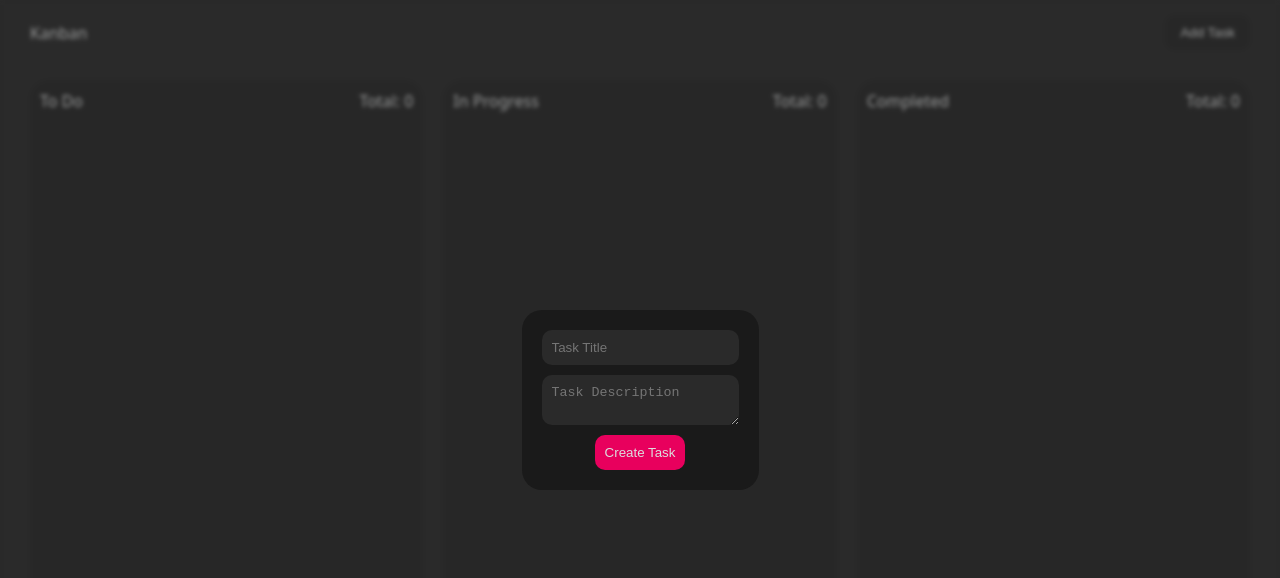
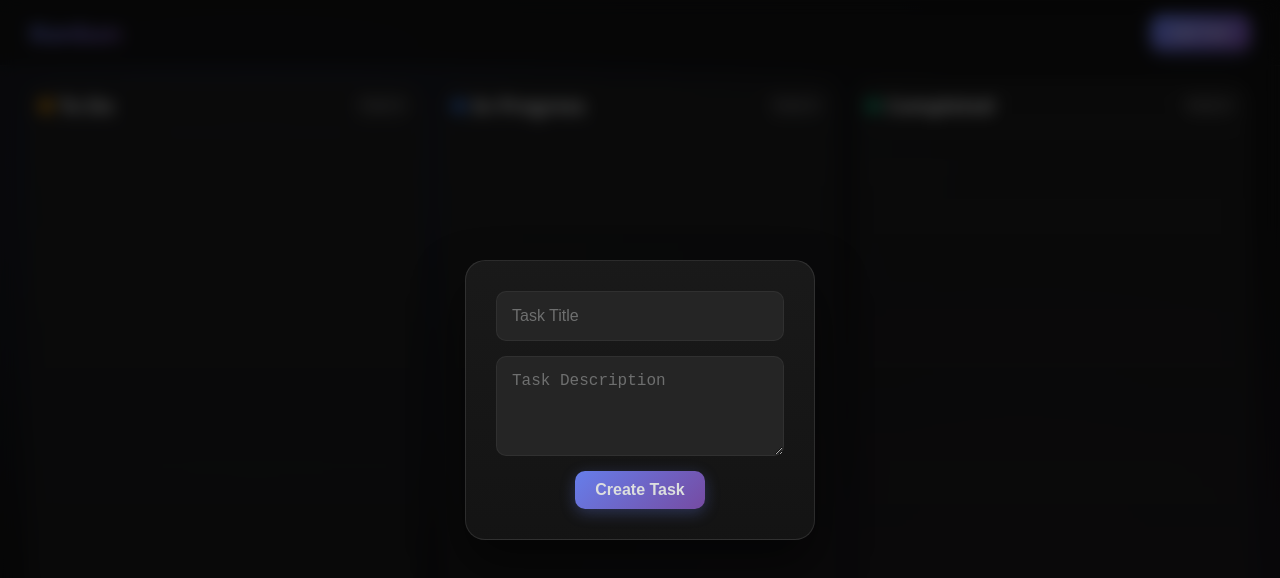
Before and after one commit to Anand-Mansabdar/Kanban-Board, a plain HTML site: page index.html in a window 1280 px wide. Both pictures are taken after a click on the button "Add Task". Drawn offline with Linux system fonts and the light colour scheme.

Commit message:
Updated UI

```diff
--- a/index.html
+++ b/index.html
@@ -3,7 +3,7 @@
 
 <head>
   <meta charset="UTF-8">
-  <meta name="viewport" content="width= , initial-scale=1.0">
+  <meta name="viewport" content="width=device-width, initial-scale=1.0">
   <title>Kanban Board</title>
   <link rel="stylesheet" href="style.css">
 </head>
--- a/style.css
+++ b/style.css
@@ -14,13 +14,17 @@ html{
 }
 
 :root{
-  --background-color: #1f1f1f;
+  --background-color: #0f0f0f;
   --button-background-color: #1a1a1a;
-  --background-task-color: #2a2a2a;
+  --background-task-color: #252525;
   --deletebtn-background-color: #eb3c3c;
   --primary-text-color: rgb(220, 222, 222);
-  --primary-border-color: #1e90ff ;
+  --primary-border-color: #1e90ff;
   --secondary-button-color: #e8005d;
+  --accent-gradient: linear-gradient(135deg, #667eea 0%, #764ba2 100%);
+  --todo-accent: #f59e0b;
+  --progress-accent: #3b82f6;
+  --completed-accent: #10b981;
 
   /* Padding Variables */
   --nav-padding: 15px 30px;
@@ -49,6 +53,9 @@ html{
 body{
   background-color: var(--background-color);
   color: var(--primary-text-color);
+  background-image:
+    radial-gradient(at 20% 20%, rgba(102, 126, 234, 0.1) 0px, transparent 50%),
+    radial-gradient(at 80% 80%, rgba(118, 75, 162, 0.1) 0px, transparent 50%);
 }
 
 main{
@@ -57,6 +64,7 @@ main{
   flex-direction: column;
 }
 
+/* Nav Styles */
 nav{
   padding: var(--nav-padding);
   display: flex;
@@ -64,18 +72,44 @@ nav{
   align-items: center;
   position: sticky;
   top: 0;
+  background: rgba(15, 15, 15, 0.8);
+  backdrop-filter: blur(10px);
+  z-index: 100;
+  border-bottom: 1px solid rgba(255, 255, 255, 0.05);
+}
+
+nav .left{
+  font-size: var(--font-xl);
+  font-weight: 700;
+  background: var(--accent-gradient);
+  -webkit-background-clip: text;
+  -webkit-text-fill-color: transparent;
+  background-clip: text;
 }
 
 nav button{
-  background-color: var(--button-background-color);
+  background: var(--accent-gradient);
   border: none;
   outline: none;
   color: var(--primary-text-color);
-  padding: var(--padding-md) var(--padding-lg);
+  padding: var(--padding-md) var(--padding-xl);
   cursor: pointer;
   border-radius: var(--border-md);
+  font-weight: 600;
+  transition: all 0.3s cubic-bezier(0.4, 0, 0.2, 1);
+  box-shadow: 0 4px 15px rgba(102, 126, 234, 0.3);
 }
 
+nav button:hover{
+  transform: translateY(-2px);
+  box-shadow: 0 6px 20px rgba(102, 126, 234, 0.4);
+}
+
+nav button:active{
+  transform: translateY(0);
+}
+
+/* Board Section */
 section{
   padding: var(--section-padding);
   display: flex;
@@ -86,54 +120,154 @@ section{
 
 section .task-column{
   width: 100%;
-  background-color: var(--button-background-color);
+  background: linear-gradient(180deg, rgba(26, 26, 26, 0.9) 0%, rgba(26, 26, 26, 0.7) 100%);
   flex-grow: 1;
   padding: var(--padding-md);
   display: flex;
   flex-direction: column;
   gap: var(--padding-md);
   border-radius: var(--border-xl);
-  transition: all 0.1s linear;
+  transition: all 0.3s cubic-bezier(0.4, 0, 0.2, 1);
+  border: 1px solid rgba(255, 255, 255, 0.05);
+  backdrop-filter: blur(5px);
+}
+
+section .task-column:hover{
+  border-color: rgba(255, 255, 255, 0.1);
+  background: linear-gradient(180deg, rgba(30, 30, 30, 0.95) 0%, rgba(26, 26, 26, 0.8) 100%);
 }
 
 section .task-column.hover-over{
   border: 2px solid var(--primary-border-color);
-  scale: 1.02;
+  transform: scale(1.02);
+  box-shadow: 0 0 30px rgba(30, 144, 255, 0.2);
 }
 
+/* Column Titles with accent colors */
 section .task-column .title{
   width: 100%;
   display: flex;
   justify-content: space-between;
   align-items: center;
+  padding-bottom: var(--padding-md);
+  border-bottom: 1px solid rgba(255, 255, 255, 0.1);
+  margin-bottom: var(--padding-sm);
 }
 
+section .task-column .title .left{
+  font-weight: 600;
+  font-size: var(--font-lg);
+  display: flex;
+  align-items: center;
+  gap: 8px;
+}
+
+section .task-column .title .left::before{
+  content: '';
+  width: 10px;
+  height: 10px;
+  border-radius: 50%;
+  display: inline-block;
+}
+
+#todo .title .left::before{
+  background-color: var(--todo-accent);
+  box-shadow: 0 0 10px var(--todo-accent);
+}
+
+#progress .title .left::before{
+  background-color: var(--progress-accent);
+  box-shadow: 0 0 10px var(--progress-accent);
+}
+
+#completed .title .left::before{
+  background-color: var(--completed-accent);
+  box-shadow: 0 0 10px var(--completed-accent);
+}
+
+section .task-column .title .right{
+  font-size: var(--font-sm);
+  color: rgba(220, 222, 222, 0.6);
+  background: rgba(255, 255, 255, 0.05);
+  padding: 4px 10px;
+  border-radius: 20px;
+}
+
+/* Task Cards */
 section .task-column .task{
-  background-color: var(--background-task-color);
-  padding: var(--padding-md);
+  background: linear-gradient(135deg, var(--background-task-color) 0%, rgba(37, 37, 37, 0.8) 100%);
+  padding: var(--padding-lg);
   border-radius: var(--border-md);
   display: flex;
   flex-direction: column;
   gap: var(--padding-sm);
   cursor: grab;
+  border: 1px solid rgba(255, 255, 255, 0.05);
+  transition: all 0.3s cubic-bezier(0.4, 0, 0.2, 1);
+  animation: slideIn 0.3s ease-out;
+}
+
+@keyframes slideIn {
+  from {
+    opacity: 0;
+    transform: translateY(-10px);
+  }
+  to {
+    opacity: 1;
+    transform: translateY(0);
+  }
+}
+
+section .task-column .task:hover{
+  transform: translateY(-3px);
+  box-shadow: 0 8px 25px rgba(0, 0, 0, 0.3);
+  border-color: rgba(255, 255, 255, 0.1);
 }
 
 section .task-column .task:active{
   cursor: grabbing;
+  transform: scale(0.98);
+  box-shadow: 0 2px 10px rgba(0, 0, 0, 0.2);
+}
+
+section .task-column .task h2{
+  font-size: var(--font-md);
+  font-weight: 600;
+  color: var(--primary-text-color);
+}
+
+section .task-column .task p{
+  font-size: var(--font-sm);
+  color: rgba(220, 222, 222, 0.7);
+  line-height: 1.5;
 }
 
 section .task-column .task button{
   align-self: flex-end;
   cursor: pointer;
-  padding: var(--padding-sm);
+  padding: var(--padding-sm) var(--padding-md);
   border: none;
   outline: none;
-  border-radius: var(--border-md);
-  background-color: var(--deletebtn-background-color);
+  border-radius: var(--border-sm);
+  background: linear-gradient(135deg, #eb3c3c 0%, #c62828 100%);
   color: var(--primary-text-color);
-  font-size: var(--font-md);
+  font-size: var(--font-sm);
+  font-weight: 500;
+  transition: all 0.2s ease;
+  opacity: 0.8;
 }
 
+section .task-column .task button:hover{
+  opacity: 1;
+  transform: scale(1.05);
+  box-shadow: 0 4px 15px rgba(235, 60, 60, 0.4);
+}
+
+section .task-column .task button:active{
+  transform: scale(0.95);
+}
+
+/* Modal Styles */
 .modal {
   position: fixed;
   height: 100vh;
@@ -143,47 +277,138 @@ section .task-column .task button{
   display: none;
   align-items: center;
   justify-content: center;
+  z-index: 1000;
 }
 
 .modal.active{
   display: flex;
+  animation: fadeIn 0.2s ease-out;
+}
+
+@keyframes fadeIn {
+  from { opacity: 0; }
+  to { opacity: 1; }
 }
 
 .modal .bg{
   position: absolute;
   height: 100%;
   width: 100%;
-  background-color: rgba(61, 61, 61, 0.404);
-  backdrop-filter: blur(1.88px);
+  background-color: rgba(0, 0, 0, 0.6);
+  backdrop-filter: blur(8px);
 }
 
 .modal .center{
-  background-color: var(--button-background-color);
-  padding: var(--padding-xl);
+  background: linear-gradient(180deg, rgba(26, 26, 26, 0.98) 0%, rgba(20, 20, 20, 0.98) 100%);
+  padding: var(--padding-xxl);
   border-radius: var(--border-xl);
   display: flex;
   flex-direction: column;
-  gap: var(--padding-md);
+  gap: var(--padding-lg);
   z-index: 10;
+  border: 1px solid rgba(255, 255, 255, 0.1);
+  box-shadow: 0 25px 50px rgba(0, 0, 0, 0.5);
+  min-width: 350px;
+  animation: modalSlideIn 0.3s cubic-bezier(0.4, 0, 0.2, 1);
+}
+
+@keyframes modalSlideIn {
+  from {
+    opacity: 0;
+    transform: translateY(-20px) scale(0.95);
+  }
+  to {
+    opacity: 1;
+    transform: translateY(0) scale(1);
+  }
 }
 
 .modal .center input, .modal .center textarea, .modal .center select{
   background-color: var(--background-task-color);
-  padding: var(--padding-md);
+  padding: var(--padding-lg);
   border-radius: var(--border-md);
+  border: 1px solid rgba(255, 255, 255, 0.05);
+  outline: none;
+  color: var(--primary-text-color);
+  font-size: var(--font-md);
+  transition: all 0.2s ease;
+}
+
+.modal .center input:focus, .modal .center textarea:focus{
+  border-color: var(--primary-border-color);
+  box-shadow: 0 0 0 3px rgba(30, 144, 255, 0.1);
+}
+
+.modal .center input::placeholder, .modal .center textarea::placeholder{
+  color: rgba(220, 222, 222, 0.4);
+}
+
+.modal .center textarea{
+  min-height: 100px;
+  resize: vertical;
+}
+
+.modal .center button{
+  background: var(--accent-gradient);
   border: none;
   outline: none;
   color: var(--primary-text-color);
-}
-
-.modal .center button{
-  background-color: var(--secondary-button-color);
-  border: none;
-  outline: none;
-  color: var(--primary-text-color);
-  padding: var(--padding-md);
+  padding: var(--padding-md) var(--padding-xl);
   cursor: pointer;
   border-radius: var(--border-md);
   width: fit-content;
   align-self: center;
+  font-weight: 600;
+  font-size: var(--font-md);
+  transition: all 0.3s cubic-bezier(0.4, 0, 0.2, 1);
+  box-shadow: 0 4px 15px rgba(102, 126, 234, 0.3);
 }
+
+.modal .center button:hover{
+  transform: translateY(-2px);
+  box-shadow: 0 6px 20px rgba(102, 126, 234, 0.4);
+}
+
+.modal .center button:active{
+  transform: translateY(0);
+}
+
+/* Scrollbar Styling */
+::-webkit-scrollbar {
+  width: 8px;
+}
+
+::-webkit-scrollbar-track {
+  background: rgba(255, 255, 255, 0.05);
+  border-radius: 10px;
+}
+
+::-webkit-scrollbar-thumb {
+  background: rgba(255, 255, 255, 0.1);
+  border-radius: 10px;
+}
+
+::-webkit-scrollbar-thumb:hover {
+  background: rgba(255, 255, 255, 0.2);
+}
+
+/* Responsive adjustments */
+@media (max-width: 768px) {
+  section {
+    flex-direction: column;
+    padding: var(--padding-md);
+  }
+
+  section .task-column {
+    min-height: 200px;
+  }
+
+  nav {
+    padding: var(--padding-md) var(--padding-lg);
+  }
+
+  .modal .center {
+    min-width: 90%;
+    margin: var(--padding-md);
+  }
+}
```
